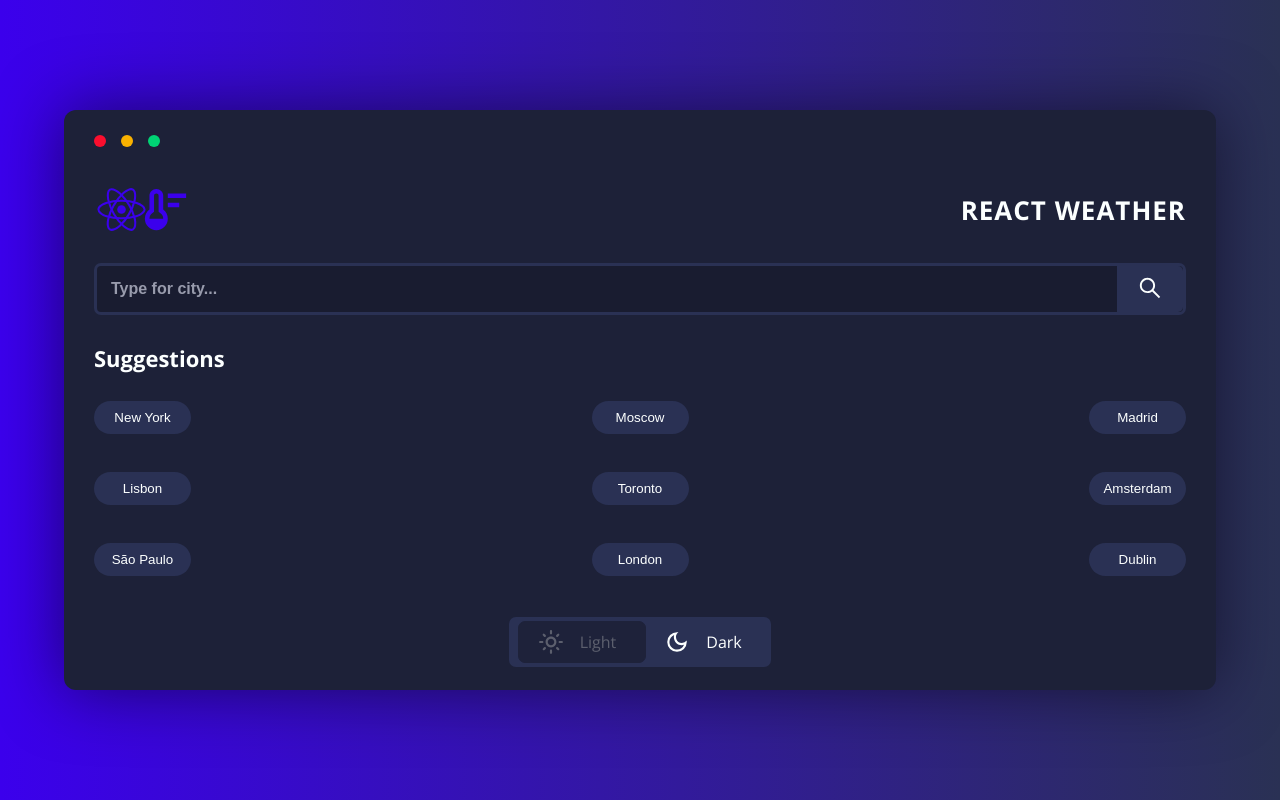
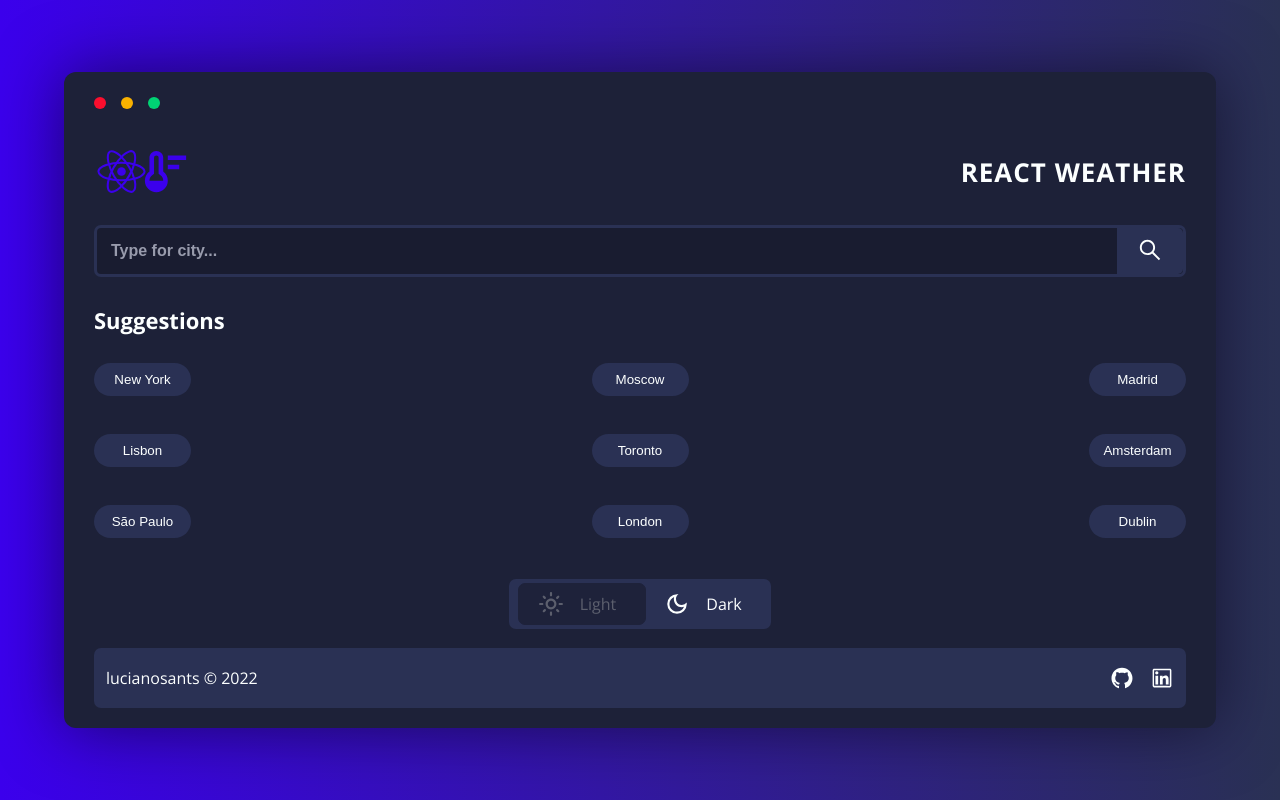
Before and after one commit to lucianosants/react-weather, a React (Vite) app: page / in a window 1280 px wide. Built offline with nearby package versions, Linux system fonts and the light colour scheme.

Commit message:
Added footer

```diff
--- /dev/null
+++ b/src/components/Layout/components/SideMenu/Footer/index.jsx
@@ -0,0 +1,26 @@
+import { AiOutlineGithub, AiOutlineLinkedin } from 'react-icons/ai';
+import { StyledFooter, StyledLinksFooter } from './styled';
+
+export default function Footer() {
+	const currentYear = new Date().getFullYear();
+
+	return (
+		<StyledFooter>
+			<p>
+				lucianosants © <span>{currentYear}</span>
+			</p>
+
+			<StyledLinksFooter>
+				<a href='https://github.com/lucianosants' target='_blank'>
+					<AiOutlineGithub size={24} />
+				</a>
+				<a
+					href='https://www.linkedin.com/in/lucianosants/'
+					target='_blank'
+				>
+					<AiOutlineLinkedin size={24} />
+				</a>
+			</StyledLinksFooter>
+		</StyledFooter>
+	);
+}
--- /dev/null
+++ b/src/components/Layout/components/SideMenu/Footer/styled.js
@@ -0,0 +1,28 @@
+import styled from 'styled-components';
+
+export const StyledFooter = styled.footer`
+	background-color: ${({ theme }) => theme.BG_L2};
+	justify-content: space-between;
+	display: flex;
+	align-items: center;
+	padding: 1.8rem 1.2rem;
+	border-radius: 7px;
+	margin-top: 1.6rem;
+`;
+
+export const StyledLinksFooter = styled.footer`
+	display: flex;
+	align-items: center;
+	gap: 1.6rem;
+
+	a {
+		color: ${({ theme }) => theme.TEXT_L1};
+		display: flex;
+
+		&:hover {
+			svg {
+				fill: ${({ theme }) => theme.TEXT_L2};
+			}
+		}
+	}
+`;
--- a/src/components/Layout/components/SideMenu/index.jsx
+++ b/src/components/Layout/components/SideMenu/index.jsx
@@ -4,6 +4,7 @@ import Header from './Header';
 import Search from './Search';
 import Suggestions from './Suggestions';
 import ToggleTheme from './ToggleTheme';
+import Footer from './Footer';
 
 export default function SideMenu() {
 	return (
@@ -12,6 +13,7 @@ export default function SideMenu() {
 			<Search />
 			<Suggestions />
 			<ToggleTheme />
+			<Footer />
 		</StyledSideMenu>
 	);
 }
```
